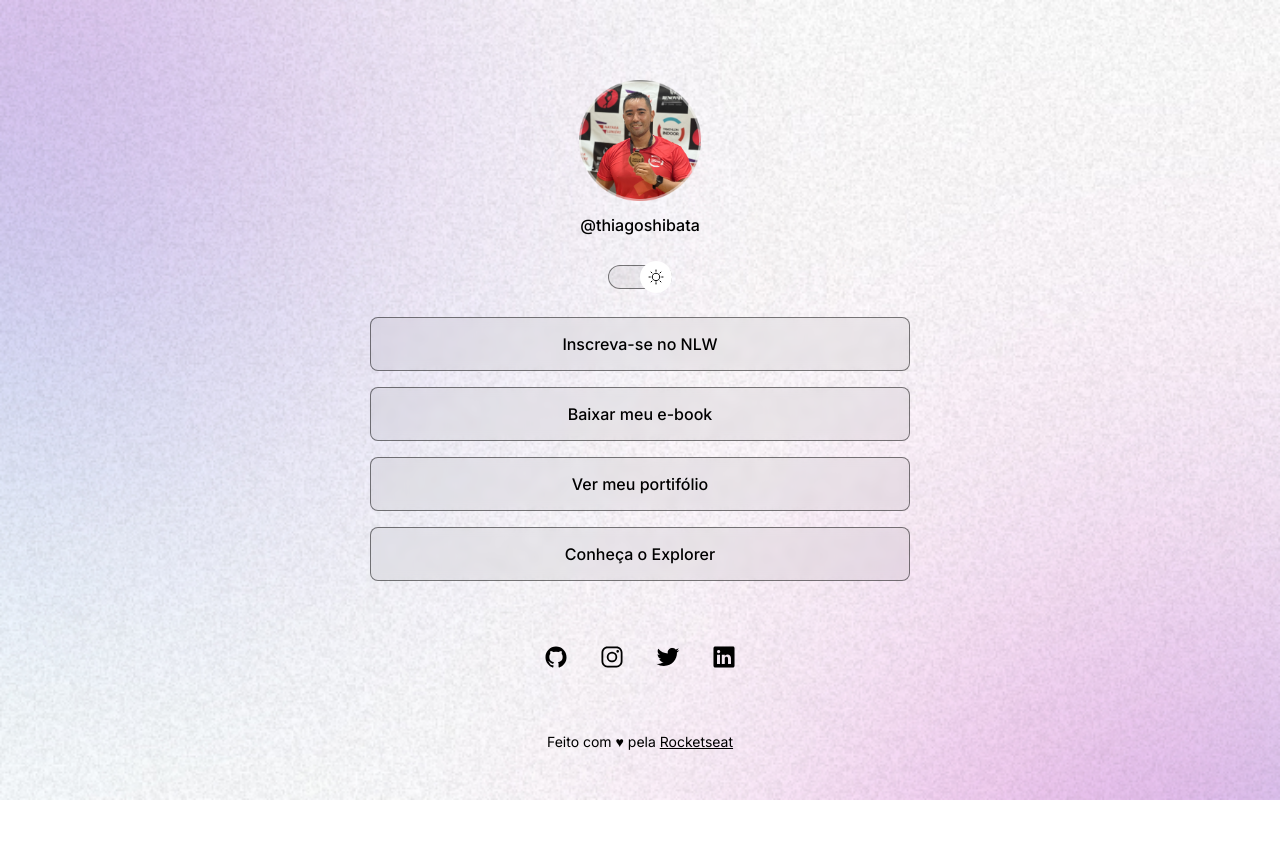
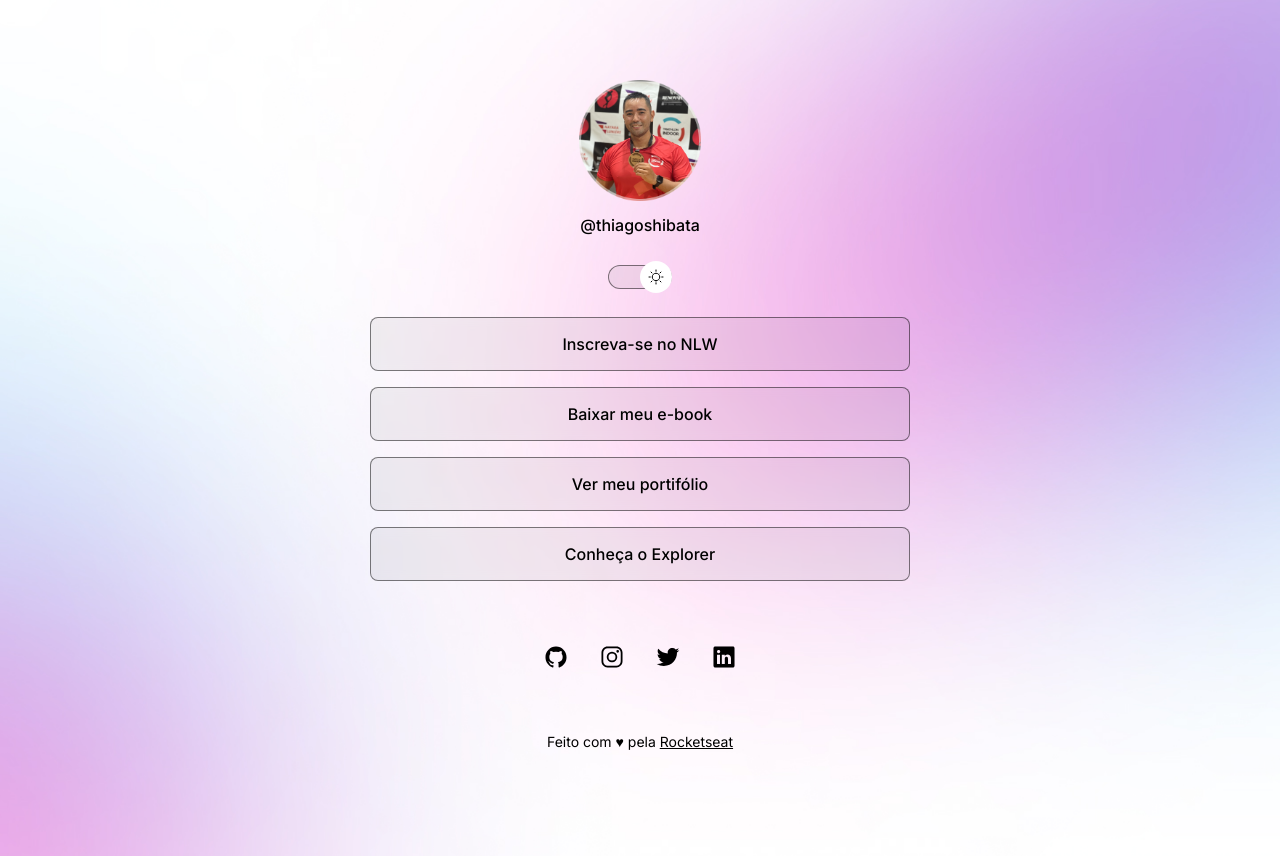
Before and after one commit to thiagoshibata/devLinks, a plain HTML site: page index.html in a window 1280 px wide. Both pictures are taken after a click on the button 624 px from the left and 276 px from the top of the page. Before the commit the page ends 800 px from the top, so only its background shows below. Drawn offline with nearby package versions, Linux system fonts and the light colour scheme.

```diff
--- a/style.css
+++ b/style.css
@@ -8,7 +8,7 @@
 /*Definindo variáveis*/
 :root {
   --text-color: white;
-  --bg-mobile-url: url(./assets/bg-mobile.jpg);
+  --bg-url: url(./assets/bg-mobile.jpg);
   --stroke-color: rgba(255, 255, 255, 0.5);
   --surface-color: rgba(255, 255, 255, 0.1);
   --surface-color-hover: rgba(0, 0, 0, 0.02);
@@ -18,7 +18,7 @@
 
 .light {
   --text-color: black;
-  --bg-mobile-url: url(./assets/bg-mobile-light.jpg);
+  --bg-url: url(./assets/bg-mobile-light.jpg);
   --stroke-color: rgba(0, 0, 0, 0.5);
   --surface-color: rgba(0, 0, 0, 0.05);
   --surface-color-hover: rgba(0, 0, 0, 0.2);
@@ -27,7 +27,8 @@
 }
 
 body {
-  background: var(--bg-mobile-url) no-repeat top center/cover;
+  background: var(--bg-url) no-repeat top center/cover;
+  height: 100vh;
 }
 
 body * {
@@ -56,7 +57,6 @@
   font-weight: 500;
   line-height: 24px;
   margin-top: 8px;
-
 }
 
 /*--- Switch ---*/
@@ -70,7 +70,7 @@
 #switch button {
   width: 32px;
   height: 32px;
-  border:0;
+  border: 0;
   background: white var(--switch-bg-url) no-repeat center;
   border-radius: 50%;
 
@@ -80,12 +80,10 @@
   left: 0;
   z-index: 1;
   transform: translateY(-50%);
-
 }
-.light #switch button{
+.light #switch button {
   right: 0;
   left: initial;
-
 }
 #switch span {
   display: block; /* para que o elemento inline aceite uma largura */
@@ -95,9 +93,6 @@
   border: 1px solid var(--stroke-color);
   -webkit-backdrop-filter: blur(4px);
   border-radius: 9999px;
-
-
-
 }
 
 /*--- Links ----*/
@@ -165,3 +160,14 @@
   text-align: center;
   font-size: 14px;
 }
+
+/* media queries */
+@media (min-width: 700px) {
+  :root {
+    --bg-url: url("./assets/bg-desktop.jpg");
+  }
+
+  .light {
+    --bg-url: url("./assets/bg-desktop-light.jpg");
+  }
+}
```
Also changed, not shown: assets/avatar-light.png (deleted), assets/avatar.png (deleted).
